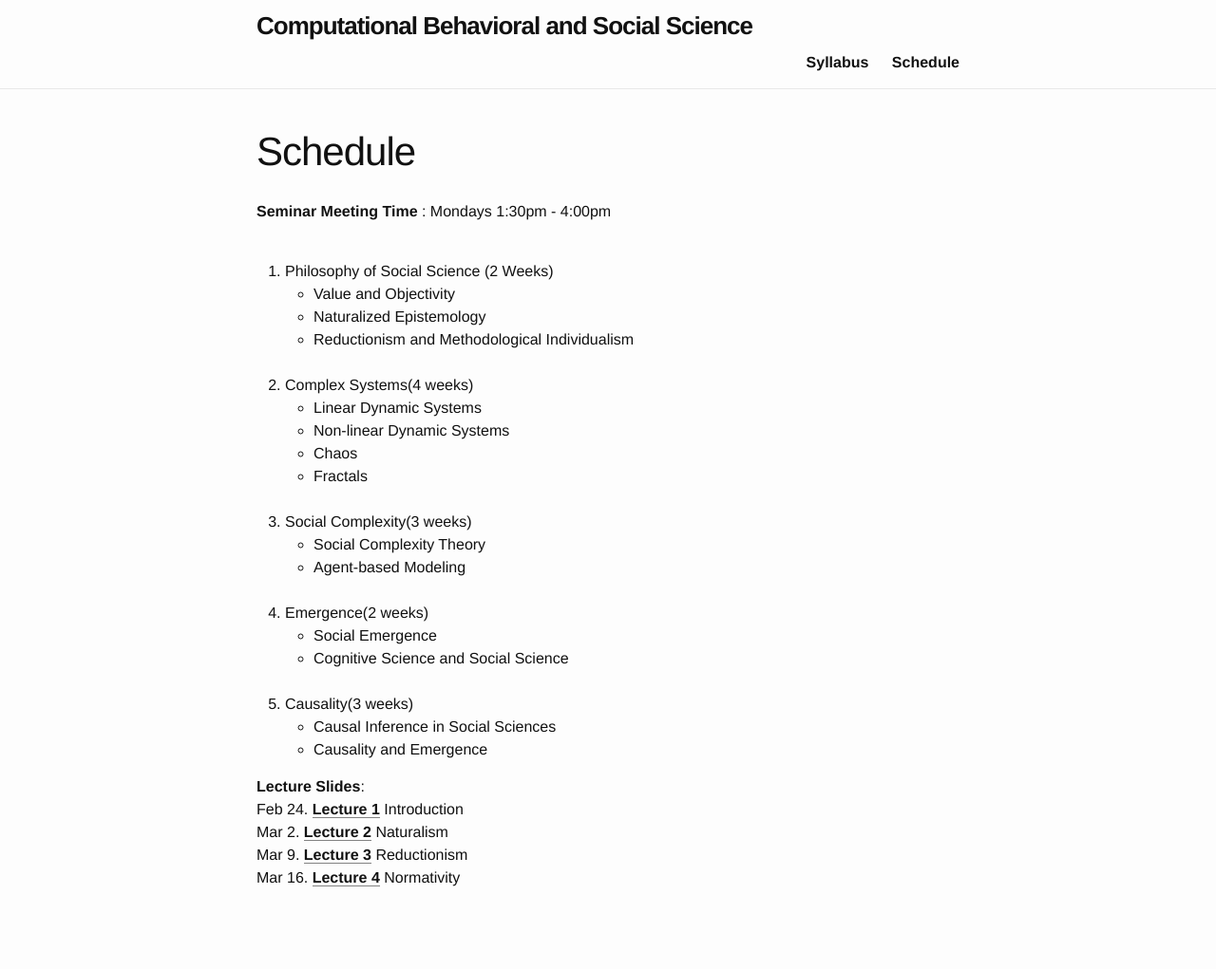
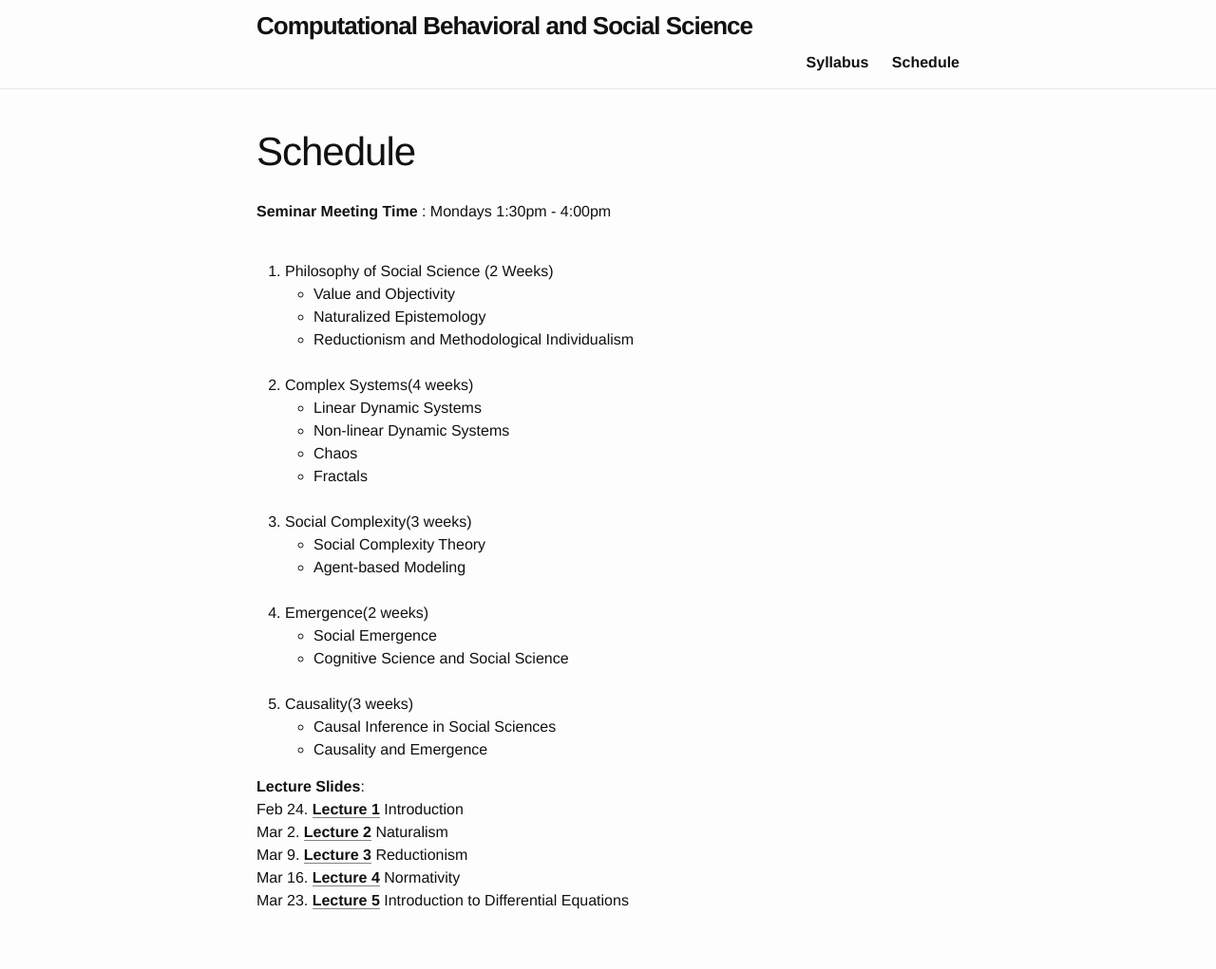
Before and after one commit to comphiacademy/cbss20s, a Jekyll site: the page built from schedule.md, in a window 1280 px wide. Shown: the whole page at 95% size. Built offline with Jekyll 4.4.1, drawn with Linux system fonts in a browser that asks for light colours; before the commit the page ends 997 px from its top, so only the background shows below that.

Commit message:
Week 5 update.

```diff
--- a/schedule.md
+++ b/schedule.md
@@ -44,3 +44,5 @@ Mar 2. [Lecture 2](/assets/naturalism.pdf) Naturalism
 Mar 9. [Lecture 3](/assets/reductionism.pdf) Reductionism
 <br>
 Mar 16. [Lecture 4](/assets/norm.pdf) Normativity
+<br>
+Mar 23. [Lecture 5](/assets/DE_intro.pdf) Introduction to Differential Equations
```
Also changed, not shown: 1 other file.
